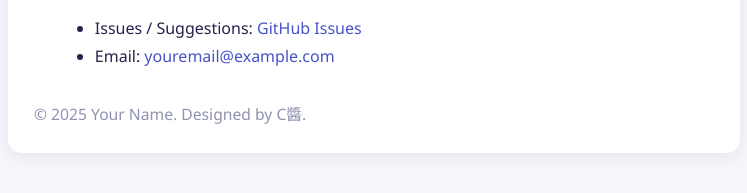
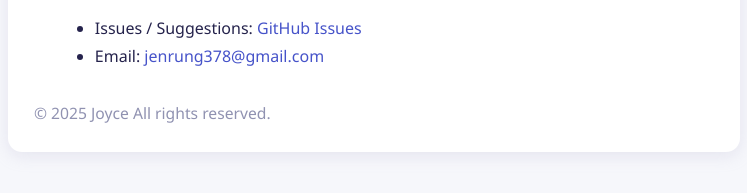
Before and after one commit to JoyceOwO/excel-image-zoomer, a plain HTML site: page index.html in a window 1280 px wide. Shown: the part 927-1120 px from the top of the page, 266-1013 px from the left. Drawn offline with Linux system fonts and the light colour scheme.

Commit message:
Update index.html

```diff
--- a/index.html
+++ b/index.html
@@ -57,12 +57,12 @@
 
     <h2>Feedback & Contact</h2>
     <ul>
-      <li>Issues / Suggestions: <a href="https://github.com/your-account/your-repo/issues">GitHub Issues</a></li>
-      <li>Email: <a href="mailto:youremail@example.com">youremail@example.com</a></li>
+      <li>Issues / Suggestions: <a href="https://github.com/JoyceOwO/excel-image-zoomer/issues">GitHub Issues</a></li>
+      <li>Email: <a href="mailto:jenrung378@gmail.com">jenrung378@gmail.com</a></li>
     </ul>
 
     <div class="footer">
-      © 2025 Your Name. Designed by C醬.
+      © 2025 Joyce All rights reserved.
     </div>
   </div>
 </body>
```
